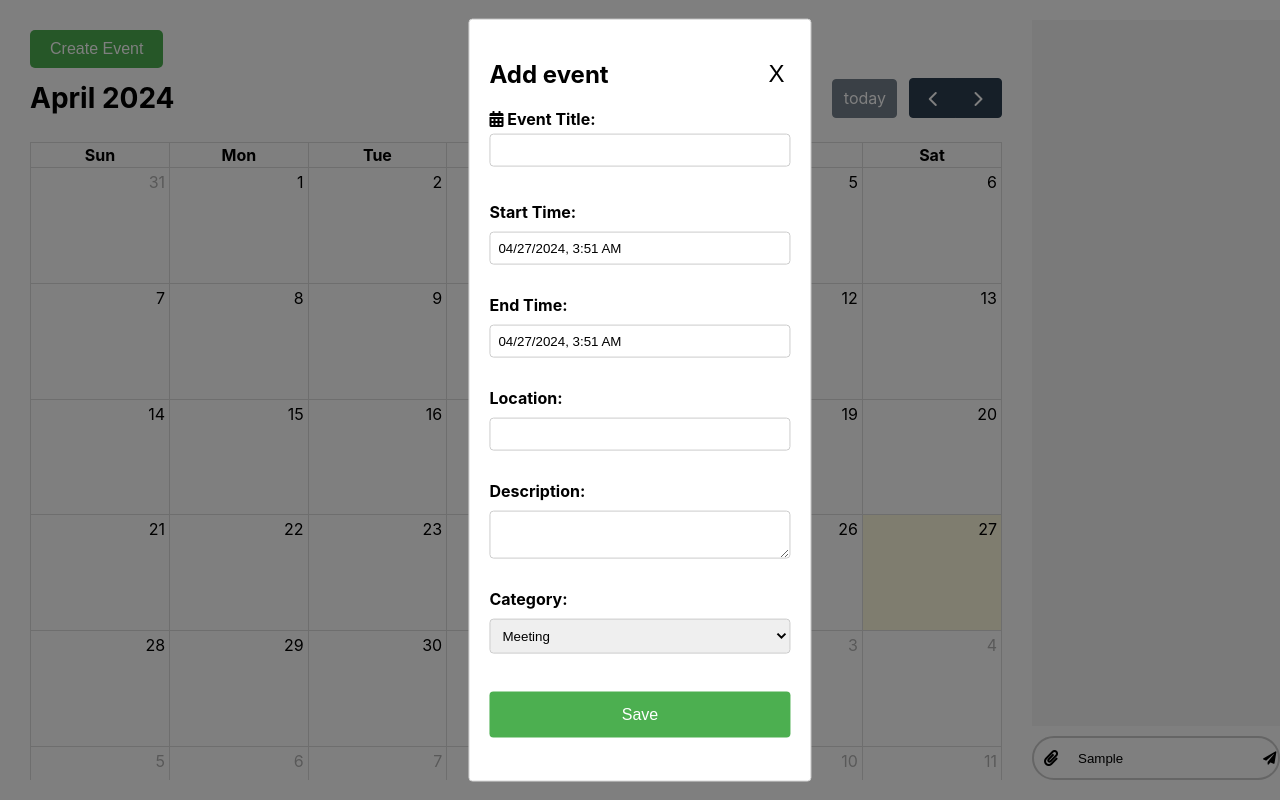
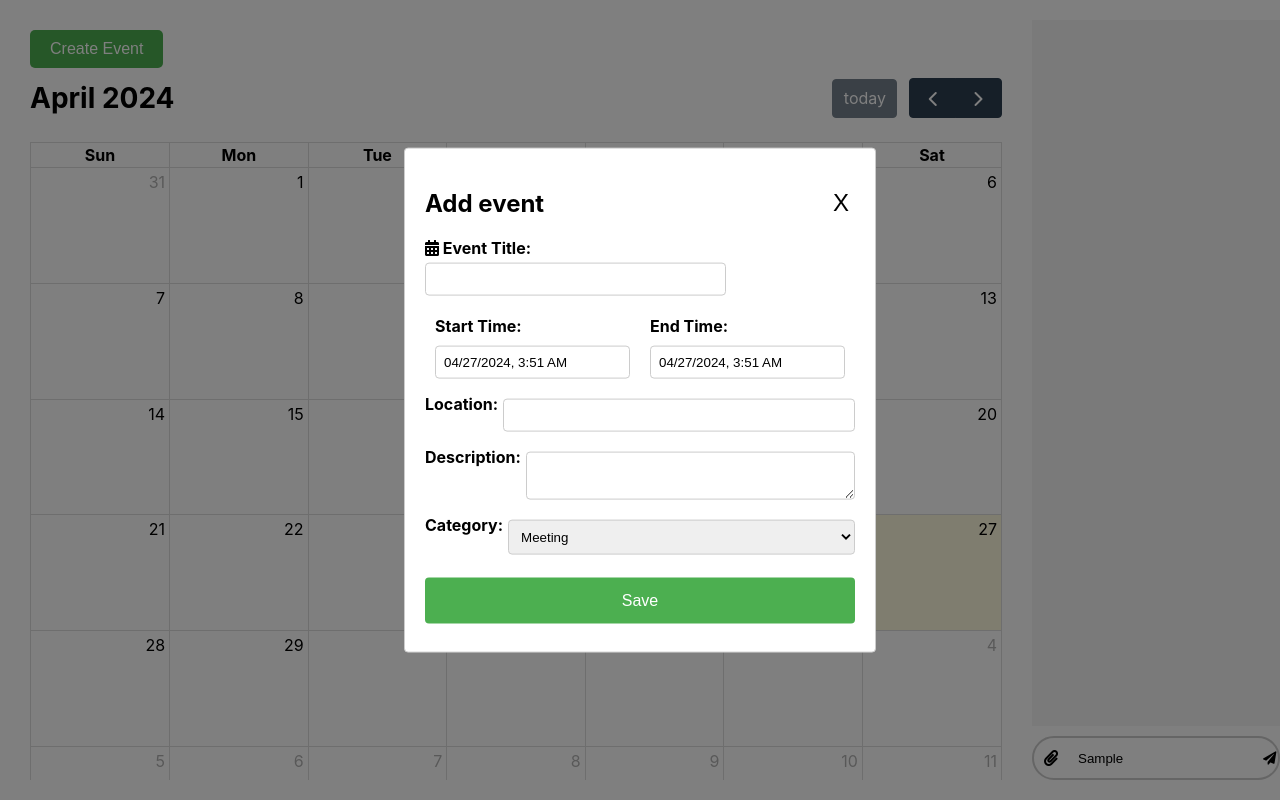
Before and after one commit to Jaclynjw/ai-calendar-app, a React (Create React App) app in the folder frontend/: page / in a window 1280 px wide. Both pictures are taken after typing "Sample" into the empty fields and a click on the button "Create Event". Built offline with nearby package versions, Linux system fonts and the light colour scheme.

Commit message:
align time and date pickers vertically and arrage the modal by row

```diff
--- a/frontend/src/App.css
+++ b/frontend/src/App.css
@@ -109,15 +109,39 @@ html, body {
   z-index: 9999; /* Below the modal but above other content */
 }
 
+/*
 .form-group {
   display: flex;
   flex-direction: column;
   margin-bottom: 15px;
 }
+*/
+
+.form-group {
+  display: flex; /* 启用flex布局 */
+  flex-direction: row; /* 子元素水平排列 */
+  align-items: left; /* 子元素左对齐 */
+  justify-content: space-between; /* 子元素之间平均分配空间 */
+}
+
+.date-time-picker {
+  flex: 1; /* 每个子容器占用可用空间的相等份额 */
+  margin: 0 10px; /* 为选择器之间提供一些水平间距 */
+}
+
+.date-time-picker label {
+  display: block; /* 使标签独占一行 */
+}
+
+.date-time-picker input {
+  width: 100%; /* 输入宽度填充其容器 */
+}
+
 
 .form-group label {
   display: block;
   margin-bottom: 5px;
+  margin-right: 5px;
   font-weight: bold;
 }
 
--- a/frontend/src/App.js
+++ b/frontend/src/App.js
@@ -91,6 +91,7 @@ function App() {
       </label>
     </div>
     <div className="form-group">
+  <div className="date-time-picker">
     <label htmlFor="start-time">Start Time:</label>
     <DatePicker
       id="start-time"
@@ -102,7 +103,7 @@ function App() {
       required
     />
   </div>
-    <div className="form-group">
+  <div className="date-time-picker">
     <label htmlFor="end-time">End Time:</label>
     <DatePicker
       id="end-time"
@@ -114,6 +115,8 @@ function App() {
       required
     />
   </div>
+</div>
+
     <div className="form-group">
       <label htmlFor="location">Location:</label>
       <input
```
Lines whose indentation alone changed are shown as unchanged.
